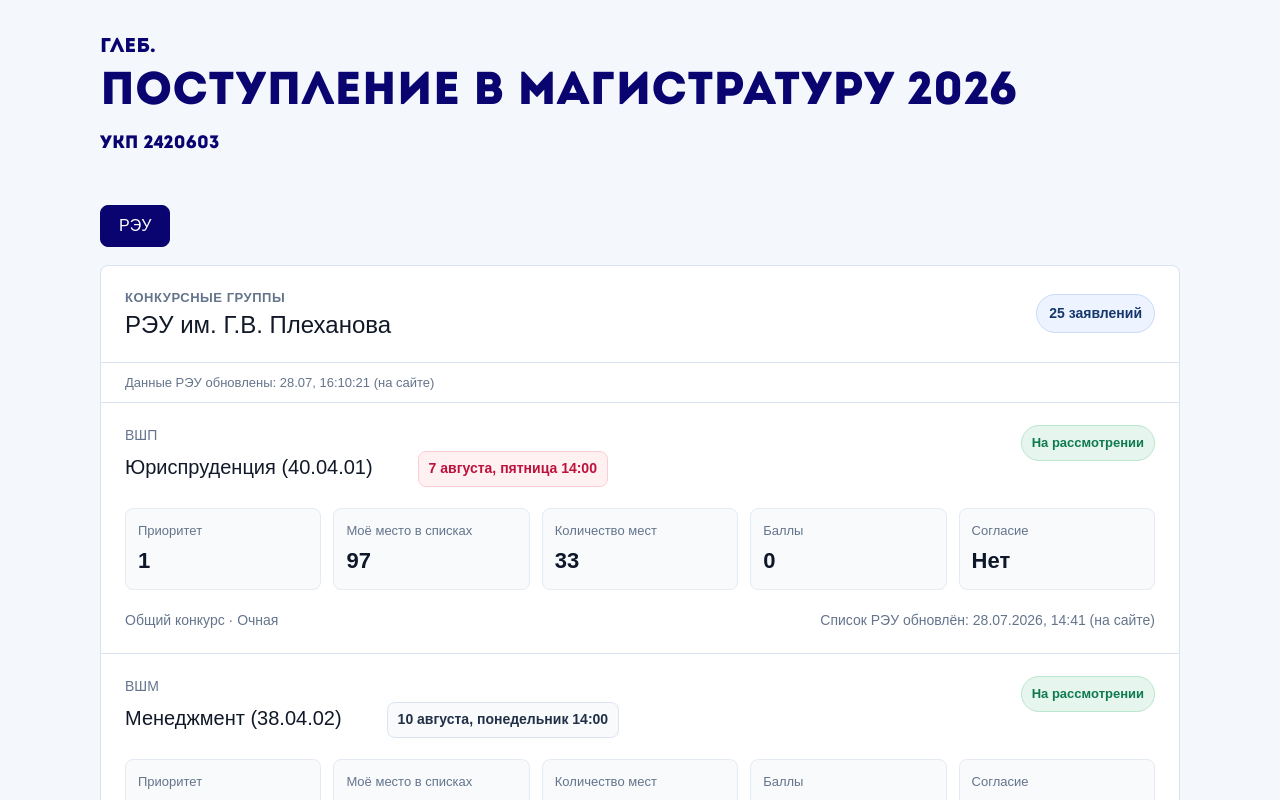
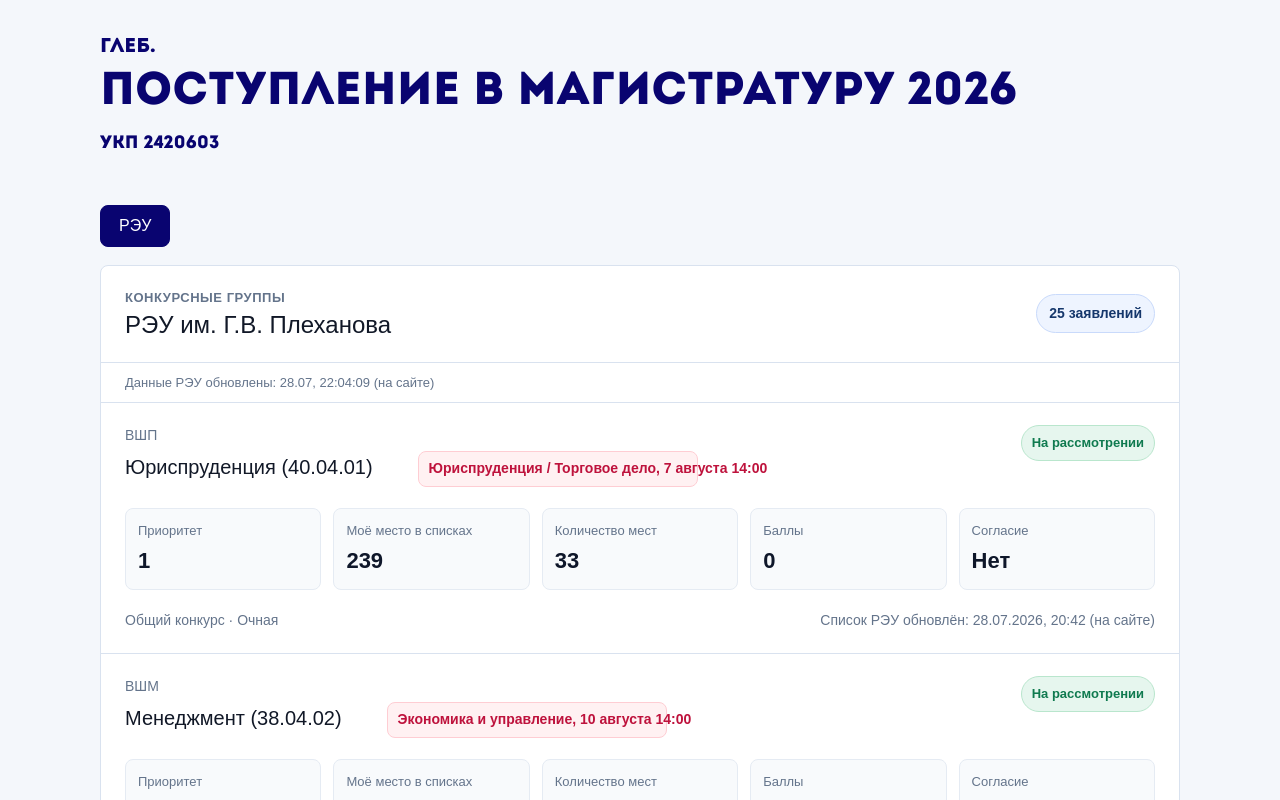
Before and after one commit to LaplaceRam/sait_postyplenia, a Next.js app: page / in a window 1280 px wide. Shown: the top 800 px of the page. Built offline with nearby package versions, Linux system fonts and the light colour scheme; no server answers.

Commit message:
Update exam schedule conflicts

```diff
--- a/app/globals.css
+++ b/app/globals.css
@@ -233,6 +233,7 @@
   background: #fff1f2;
   border-color: #fecdd3;
   color: #be123c;
+  font-weight: 800;
 }
 
 .exam-time[data-empty="true"] {
--- a/app/page.tsx
+++ b/app/page.tsx
@@ -74,39 +74,39 @@
   matches: string[];
 }> = [
   {
-    display: "7 августа, пятница 10:00",
+    display: "Бизнес-информатика, 7 августа 10:00",
     isConflict: false,
     matches: ["Бизнес-информатика"],
   },
   {
-    display: "7 августа, пятница 14:00",
+    display: "Юриспруденция / Торговое дело, 7 августа 14:00",
     isConflict: true,
     matches: ["Торговое дело", "Юриспруденция"],
   },
   {
-    display: "8 августа, суббота 10:00",
+    display: "Государственное и муниципальное управление, 8 августа 10:00",
     isConflict: false,
     matches: ["Государственное и муниципальное управление"],
   },
   {
-    display: "10 августа, понедельник 14:00",
-    isConflict: false,
+    display: "Экономика и управление, 10 августа 14:00",
+    isConflict: true,
     matches: ["Экономика", "Менеджмент", "Финансы и кредит"],
   },
   {
-    display: "13 августа, четверг 14:00",
-    isConflict: false,
-    matches: ["Информационные системы и технологии"],
+    display: "Информационные системы и технологии, 13 августа 14:00",
+    isConflict: true,
+    matches: ["Информационные системы и технологии", "Прикладная информатика"],
   },
   {
-    display: "14 августа, пятница 14:00",
+    display: "Управление персоналом / Товароведение, 14 августа 14:00",
     isConflict: true,
     matches: ["Товароведение", "Управление персоналом"],
   },
   {
-    display: "15 августа, суббота 10:00",
-    isConflict: false,
-    matches: ["Реклама и связи с общественностью"],
+    display: "Реклама и коммуникации, 15 августа 10:00",
+    isConflict: true,
+    matches: ["Реклама и связи с общественностью", "Медиакоммуникации"],
   },
 ];
 
--- a/public/data/rea-2420603.json
+++ b/public/data/rea-2420603.json
@@ -1,12 +1,12 @@
 {
   "applicantUkp": "2420603",
-  "fetchedAt": "2026-07-28T13:10:21.934Z",
+  "fetchedAt": "2026-07-28T19:04:09.591Z",
   "source": "REA",
   "groups": [
     {
       "agreement": false,
       "exam": {
-        "display": "7 августа, пятница 14:00",
+        "display": "Юриспруденция / Торговое дело, 7 августа 14:00",
         "isConflict": true,
         "matches": [
           "Торговое дело",
@@ -17,19 +17,19 @@
       "form": "Очная",
       "funding": "Общий конкурс",
       "id": "6c2f2b02-11ad-11f1-8dba-5cba2c649f58",
-      "myPlace": 97,
+      "myPlace": 239,
       "places": 33,
       "priority": 1,
       "program": "Юриспруденция (40.04.01)",
       "score": 0,
       "status": "На рассмотрении",
-      "updatedAt": "28.07.2026, 14:41"
+      "updatedAt": "28.07.2026, 20:42"
     },
     {
       "agreement": false,
       "exam": {
-        "display": "10 августа, понедельник 14:00",
-        "isConflict": false,
+        "display": "Экономика и управление, 10 августа 14:00",
+        "isConflict": true,
         "matches": [
           "Экономика",
           "Менеджмент",
@@ -40,19 +40,19 @@
       "form": "Очная",
       "funding": "Общий конкурс",
       "id": "6c2f212e-11ad-11f1-8dba-5cba2c649f58",
-      "myPlace": 187,
+      "myPlace": 494,
       "places": 16,
       "priority": 2,
       "program": "Менеджмент (38.04.02)",
       "score": 0,
       "status": "На рассмотрении",
-      "updatedAt": "28.07.2026, 14:41"
+      "updatedAt": "28.07.2026, 20:41"
     },
     {
       "agreement": false,
       "exam": {
-        "display": "10 августа, понедельник 14:00",
-        "isConflict": false,
+        "display": "Экономика и управление, 10 августа 14:00",
+        "isConflict": true,
         "matches": [
           "Экономика",
           "Менеджмент",
@@ -63,19 +63,19 @@
       "form": "Очная",
       "funding": "Общий конкурс",
       "id": "6c2f1f97-11ad-11f1-8dba-5cba2c649f58",
-      "myPlace": 63,
+      "myPlace": 175,
       "places": 13,
       "priority": 3,
       "program": "Экономика (38.04.01)",
       "score": 0,
       "status": "На рассмотрении",
-      "updatedAt": "28.07.2026, 14:41"
+      "updatedAt": "28.07.2026, 20:41"
     },
     {
       "agreement": false,
       "exam": {
-        "display": "10 августа, понедельник 14:00",
-        "isConflict": false,
+        "display": "Экономика и управление, 10 августа 14:00",
+        "isConflict": true,
         "matches": [
           "Экономика",
           "Менеджмент",
@@ -86,19 +86,19 @@
       "form": "Очная",
       "funding": "Общий конкурс",
       "id": "6c2f1e25-11ad-11f1-8dba-5cba2c649f58",
-      "myPlace": 149,
+      "myPlace": 341,
       "places": 18,
       "priority": 4,
       "program": "Экономика (38.04.01)",
       "score": 0,
       "status": "На рассмотрении",
-      "updatedAt": "28.07.2026, 14:41"
+      "updatedAt": "28.07.2026, 20:42"
     },
     {
       "agreement": false,
       "exam": {
-        "display": "10 августа, понедельник 14:00",
-        "isConflict": false,
+        "display": "Экономика и управление, 10 августа 14:00",
+        "isConflict": true,
         "matches": [
           "Экономика",
           "Менеджмент",
@@ -109,19 +109,19 @@
       "form": "Очная",
       "funding": "Общий конкурс",
       "id": "6c2f2178-11ad-11f1-8dba-5cba2c649f58",
-      "myPlace": 61,
+      "myPlace": 176,
       "places": 10,
       "priority": 5,
       "program": "Менеджмент (38.04.02)",
       "score": 0,
       "status": "На рассмотрении",
-      "updatedAt": "28.07.2026, 14:41"
+      "updatedAt": "28.07.2026, 20:41"
     },
     {
       "agreement": false,
       "exam": {
-        "display": "10 августа, понедельник 14:00",
-        "isConflict": false,
+        "display": "Экономика и управление, 10 августа 14:00",
+        "isConflict": true,
         "matches": [
           "Экономика",
           "Менеджмент",
@@ -132,19 +132,19 @@
       "form": "Очная",
       "funding": "Общий конкурс",
       "id": "6c2f21c2-11ad-11f1-8dba-5cba2c649f58",
-      "myPlace": 114,
+      "myPlace": 288,
       "places": 15,
       "priority": 6,
       "program": "Менеджмент (38.04.02)",
       "score": 0,
       "status": "На рассмотрении",
-      "updatedAt": "28.07.2026, 14:41"
+      "updatedAt": "28.07.2026, 20:42"
     },
     {
       "agreement": false,
       "exam": {
-        "display": "10 августа, понедельник 14:00",
-        "isConflict": false,
+        "display": "Экономика и управление, 10 августа 14:00",
+        "isConflict": true,
         "matches": [
           "Экономика",
           "Менеджмент",
@@ -155,19 +155,19 @@
       "form": "Очная",
       "funding": "Общий конкурс",
       "id": "6c2f227b-11ad-11f1-8dba-5cba2c649f58",
-      "myPlace": 98,
+      "myPlace": 272,
       "places": 7,
       "priority": 7,
       "program": "Менеджмент (38.04.02)",
       "score": 0,
       "status": "На рассмотрении",
-      "updatedAt": "28.07.2026, 14:41"
+      "updatedAt": "28.07.2026, 20:42"
     },
     {
       "agreement": false,
       "exam": {
-        "display": "10 августа, понедельник 14:00",
-        "isConflict": false,
+        "display": "Экономика и управление, 10 августа 14:00",
+        "isConflict": true,
         "matches": [
           "Экономика",
           "Менеджмент",
@@ -178,18 +178,18 @@
       "form": "Очная",
       "funding": "Общий конкурс",
       "id": "6c2f2ab8-11ad-11f1-8dba-5cba2c649f58",
-      "myPlace": 124,
+      "myPlace": 306,
       "places": 17,
       "priority": 8,
       "program": "Финансы и кредит (38.04.08)",
       "score": 0,
       "status": "На рассмотрении",
-      "updatedAt": "28.07.2026, 14:41"
+      "updatedAt": "28.07.2026, 20:42"
     },
     {
       "agreement": false,
       "exam": {
-        "display": "8 августа, суббота 10:00",
+        "display": "Государственное и муниципальное управление, 8 августа 10:00",
         "isConflict": false,
         "matches": [
           "Государственное и муниципальное управление"
@@ -199,18 +199,18 @@
       "form": "Очная",
       "funding": "Общий конкурс",
       "id": "6c2f237e-11ad-11f1-8dba-5cba2c649f58",
-      "myPlace": 71,
+      "myPlace": 169,
       "places": 9,
       "priority": 9,
       "program": "Государственное и муниципальное управление (38.04.04)",
       "score": 0,
       "status": "На рассмотрении",
-      "updatedAt": "28.07.2026, 14:41"
+      "updatedAt": "28.07.2026, 20:42"
     },
     {
       "agreement": false,
       "exam": {
-        "display": "8 августа, суббота 10:00",
+        "display": "Государственное и муниципальное управление, 8 августа 10:00",
         "isConflict": false,
         "matches": [
           "Государственное и муниципальное управление"
@@ -220,18 +220,18 @@
       "form": "Очная",
       "funding": "Общий конкурс",
       "id": "6c2f2437-11ad-11f1-8dba-5cba2c649f58",
-      "myPlace": 48,
+      "myPlace": 117,
       "places": 5,
       "priority": 10,
       "program": "Государственное и муниципальное управление (38.04.04)",
       "score": 0,
       "status": "На рассмотрении",
-      "updatedAt": "28.07.2026, 14:41"
+      "updatedAt": "28.07.2026, 20:42"
     },
     {
       "agreement": false,
       "exam": {
-        "display": "14 августа, пятница 14:00",
+        "display": "Управление персоналом / Товароведение, 14 августа 14:00",
         "isConflict": true,
         "matches": [
           "Товароведение",
@@ -242,90 +242,106 @@
       "form": "Очная",
       "funding": "Общий конкурс",
       "id": "6c2f22ea-11ad-11f1-8dba-5cba2c649f58",
-      "myPlace": 53,
+      "myPlace": 155,
       "places": 10,
       "priority": 11,
       "program": "Управление персоналом (38.04.03)",
       "score": 0,
       "status": "На рассмотрении",
-      "updatedAt": "28.07.2026, 14:41"
+      "updatedAt": "28.07.2026, 20:42"
     },
     {
       "agreement": false,
       "exam": {
-        "display": "15 августа, суббота 10:00",
-        "isConflict": false,
+        "display": "Реклама и коммуникации, 15 августа 10:00",
+        "isConflict": true,
         "matches": [
-          "Реклама и связи с общественностью"
+          "Реклама и связи с общественностью",
+          "Медиакоммуникации"
         ]
       },
       "faculty": "ВШКИ",
       "form": "Очная",
       "funding": "Общий конкурс",
       "id": "6c2f2b96-11ad-11f1-8dba-5cba2c649f58",
-      "myPlace": 114,
+      "myPlace": 281,
       "places": 20,
       "priority": 12,
       "program": "Реклама и связи с общественностью (42.04.01)",
       "score": 0,
       "status": "На рассмотрении",
-      "updatedAt": "28.07.2026, 14:41"
+      "updatedAt": "28.07.2026, 20:41"
     },
     {
       "agreement": false,
       "exam": {
-        "display": "13 августа, четверг 14:00",
-        "isConflict": false,
+        "display": "Информационные системы и технологии, 13 августа 14:00",
+        "isConflict": true,
         "matches": [
-          "Информационные системы и технологии"
+          "Информационные системы и технологии",
+          "Прикладная информатика"
         ]
       },
       "faculty": "ВШКМС",
       "form": "Очная",
       "funding": "Общий конкурс",
       "id": "6c2f1bfa-11ad-11f1-8dba-5cba2c649f58",
-      "myPlace": 59,
+      "myPlace": 219,
       "places": 25,
       "priority": 13,
       "program": "Информационные системы и технологии (09.04.02)",
       "score": 0,
       "status": "На рассмотрении",
-      "updatedAt": "28.07.2026, 14:41"
+      "updatedAt": "28.07.2026, 20:41"
     },
     {
       "agreement": false,
-      "exam": null,
+      "exam": {
+        "display": "Информационные системы и технологии, 13 августа 14:00",
+        "isConflict": true,
+        "matches": [
+          "Информационные системы и технологии",
+          "Прикладная информатика"
+        ]
+      },
       "faculty": "ВШКМС",
       "form": "Очная",
       "funding": "Общий конкурс",
       "id": "6c2f1c8e-11ad-11f1-8dba-5cba2c649f58",
-      "myPlace": 70,
+      "myPlace": 264,
       "places": 33,
       "priority": 14,
       "program": "Прикладная информатика (09.04.03)",
       "score": 0,
       "status": "На рассмотрении",
-      "updatedAt": "28.07.2026, 14:41"
+      "updatedAt": "28.07.2026, 20:41"
     },
     {
       "agreement": false,
-      "exam": null,
+      "exam": {
+        "display": "Информационные системы и технологии, 13 августа 14:00",
+        "isConflict": true,
+        "matches": [
+          "Информационные системы и технологии",
+          "Прикладная информатика"
+        ]
+      },
       "faculty": "Форсайт",
       "form": "Очная",
       "funding": "Общий конкурс",
       "id": "6c2f1cd8-11ad-11f1-8dba-5cba2c649f58",
-      "myPlace": 55,
+      "myPlace": 163,
       "places": 24,
       "priority": 15,
       "program": "Прикладная информатика (09.04.03)",
       "score": 0,
       "status": "На рассмотрении",
-      "updatedAt": "28.07.2026, 14:41"
+      "updatedAt": "28.07.2026, 20:42"
     },
     {
       "agreement": false,
       "exam": {
-        "display": "7 августа, пятница 10:00",
+        "display": "Бизнес-информатика, 7 августа 10:00",
         "isConflict": false,
         "matches": [
           "Бизнес-информатика"
@@ -335,34 +351,41 @@
       "form": "Очная",
       "funding": "Общий конкурс",
       "id": "6c2f24a6-11ad-11f1-8dba-5cba2c649f58",
-      "myPlace": 55,
+      "myPlace": 186,
       "places": 10,
       "priority": 16,
       "program": "Бизнес-информатика (38.04.05)",
       "score": 0,
       "status": "На рассмотрении",
-      "updatedAt": "28.07.2026, 14:41"
+      "updatedAt": "28.07.2026, 20:41"
     },
     {
       "agreement": false,
-      "exam": null,
+      "exam": {
+        "display": "Реклама и коммуникации, 15 августа 10:00",
+        "isConflict": true,
+        "matches": [
+          "Реклама и связи с общественностью",
+          "Медиакоммуникации"
+        ]
+      },
       "faculty": "ИПАМ",
       "form": "Очная",
       "funding": "Общий конкурс",
       "id": "6c2f2c2a-11ad-11f1-8dba-5cba2c649f58",
-      "myPlace": 132,
+      "myPlace": 297,
       "places": 30,
       "priority": 17,
       "program": "Медиакоммуникации (42.04.05)",
       "score": 0,
       "status": "На рассмотрении",
-      "updatedAt": "28.07.2026, 14:41"
+      "updatedAt": "28.07.2026, 20:42"
     },
     {
       "agreement": false,
       "exam": {
-        "display": "10 августа, понедельник 14:00",
-        "isConflict": false,
+        "display": "Экономика и управление, 10 августа 14:00",
+        "isConflict": true,
         "matches": [
           "Экономика",
           "Менеджмент",
@@ -373,19 +396,19 @@
       "form": "Очная",
       "funding": "Общий конкурс",
       "id": "6c2f220c-11ad-11f1-8dba-5cba2c649f58",
-      "myPlace": 153,
+      "myPlace": 369,
       "places": 15,
       "priority": 18,
       "program": "Менеджмент (38.04.02)",
       "score": 0,
       "status": "На рассмотрении",
-      "updatedAt": "28.07.2026, 14:41"
+      "updatedAt": "28.07.2026, 20:41"
     },
     {
       "agreement": false,
       "exam": {
-        "display": "10 августа, понедельник 14:00",
-        "isConflict": false,
+        "display": "Экономика и управление, 10 августа 14:00",
+        "isConflict": true,
         "matches": [
           "Экономика",
           "Менеджмент",
@@ -396,19 +419,19 @@
       "form": "Очная",
       "funding": "Общий конкурс",
       "id": "e2db4933-39a8-11f1-8dbe-5cba2c649f58",
-      "myPlace": 87,
+      "myPlace": 240,
       "places": 14,
       "priority": 19,
       "program": "Менеджмент (38.04.02)",
       "score": 0,
       "status": "На рассмотрении",
-      "updatedAt": "28.07.2026, 14:42"
+      "updatedAt": "28.07.2026, 20:42"
     },
     {
       "agreement": false,
       "exam": {
-        "display": "10 августа, понедельник 14:00",
-        "isConflict": false,
+        "display": "Экономика и управление, 10 августа 14:00",
+        "isConflict": true,
         "matches": [
           "Экономика",
           "Менеджмент",
@@ -419,19 +442,19 @@
       "form": "Очная",
       "funding": "Общий конкурс",
       "id": "663533eb-11ad-11f1-8dba-5cba2c649f58",
-      "myPlace": 111,
+      "myPlace": 282,
       "places": 8,
       "priority": 20,
       "program": "Экономика (38.04.01)",
       "score": 0,
       "status": "На рассмотрении",
-      "updatedAt": "28.07.2026, 14:42"
+      "updatedAt": "28.07.2026, 20:42"
     },
     {
       "agreement": false,
       "exam": {
-        "display": "10 августа, понедельник 14:00",
-        "isConflict": false,
+        "display": "Экономика и управление, 10 августа 14:00",
+        "isConflict": true,
         "matches": [
           "Экономика",
           "Менеджмент",
@@ -442,19 +465,19 @@
       "form": "Очная",
       "funding": "Общий конкурс",
       "id": "6c2f202b-11ad-11f1-8dba-5cba2c649f58",
-      "myPlace": 99,
+      "myPlace": 213,
       "places": 10,
       "priority": 21,
       "program": "Экономика (38.04.01)",
       "score": 0,
       "status": "На рассмотрении",
-      "updatedAt": "28.07.2026, 14:41"
+      "updatedAt": "28.07.2026, 20:42"
     },
     {
       "agreement": false,
       "exam": {
-        "display": "10 августа, понедельник 14:00",
-        "isConflict": false,
+        "display": "Экономика и управление, 10 августа 14:00",
+        "isConflict": true,
         "matches": [
           "Экономика",
           "Менеджмент",
@@ -465,19 +488,19 @@
       "form": "Очная",
       "funding": "Общий конкурс",
       "id": "6c2f1d6c-11ad-11f1-8dba-5cba2c649f58",
-      "myPlace": 154,
+      "myPlace": 356,
       "places": 10,
       "priority": 22,
       "program": "Экономика (38.04.01)",
       "score": 0,
       "status": "На рассмотрении",
-      "updatedAt": "28.07.2026, 14:41"
+      "updatedAt": "28.07.2026, 20:42"
     },
     {
       "agreement": false,
       "exam": {
-        "display": "10 августа, понедельник 14:00",
-        "isConflict": false,
+        "display": "Экономика и управление, 10 августа 14:00",
+        "isConflict": true,
         "matches": [
           "Экономика",
           "Менеджмент",
@@ -488,18 +511,18 @@
       "form": "Очная",
       "funding": "Общий конкурс",
       "id": "6c2f1f03-11ad-11f1-8dba-5cba2c649f58",
-      "myPlace": 127,
+      "myPlace": 295,
       "places": 11,
       "priority": 23,
       "program": "Экономика (38.04.01)",
       "score": 0,
       "status": "На рассмотрении",
-      "updatedAt": "28.07.2026, 14:41"
+      "updatedAt": "28.07.2026, 20:41"
     },
     {
       "agreement": false,
       "exam": {
-        "display": "7 августа, пятница 14:00",
+        "display": "Юриспруденция / Торговое дело, 7 августа 14:00",
         "isConflict": true,
         "matches": [
           "Торговое дело",
@@ -510,18 +533,18 @@
       "form": "Очная",
       "funding": "Общий конкурс",
       "id": "6c2f255f-11ad-11f1-8dba-5cba2c649f58",
-      "myPlace": 28,
+      "myPlace": 98,
       "places": 9,
       "priority": 24,
       "program": "Торговое дело (38.04.06)",
       "score": 0,
       "status": "На рассмотрении",
-      "updatedAt": "28.07.2026, 14:41"
+      "updatedAt": "28.07.2026, 20:42"
     },
     {
       "agreement": false,
       "exam": {
-        "display": "14 августа, пятница 14:00",
+        "display": "Управление персоналом / Товароведение, 14 августа 14:00",
         "isConflict": true,
         "matches": [
           "Товароведение",
@@ -532,13 +555,13 @@
       "form": "Очная",
       "funding": "Общий конкурс",
       "id": "6c2f2a24-11ad-11f1-8dba-5cba2c649f58",
-      "myPlace": 6,
+      "myPlace": 31,
       "places": 8,
       "priority": 25,
       "program": "Товароведение (38.04.07)",
       "score": 0,
       "status": "На рассмотрении",
-      "updatedAt": "28.07.2026, 14:41"
+      "updatedAt": "28.07.2026, 20:41"
     }
   ]
 }
--- a/scripts/fetch-rea-data.mjs
+++ b/scripts/fetch-rea-data.mjs
@@ -15,39 +15,39 @@
 
 const examSchedules = [
   {
-    display: "7 августа, пятница 10:00",
+    display: "Бизнес-информатика, 7 августа 10:00",
     isConflict: false,
     matches: ["Бизнес-информатика"],
   },
   {
-    display: "7 августа, пятница 14:00",
+    display: "Юриспруденция / Торговое дело, 7 августа 14:00",
     isConflict: true,
     matches: ["Торговое дело", "Юриспруденция"],
   },
   {
-    display: "8 августа, суббота 10:00",
+    display: "Государственное и муниципальное управление, 8 августа 10:00",
     isConflict: false,
     matches: ["Государственное и муниципальное управление"],
   },
   {
-    display: "10 августа, понедельник 14:00",
-    isConflict: false,
+    display: "Экономика и управление, 10 августа 14:00",
+    isConflict: true,
     matches: ["Экономика", "Менеджмент", "Финансы и кредит"],
   },
   {
-    display: "13 августа, четверг 14:00",
-    isConflict: false,
-    matches: ["Информационные системы и технологии"],
+    display: "Информационные системы и технологии, 13 августа 14:00",
+    isConflict: true,
+    matches: ["Информационные системы и технологии", "Прикладная информатика"],
   },
   {
-    display: "14 августа, пятница 14:00",
+    display: "Управление персоналом / Товароведение, 14 августа 14:00",
     isConflict: true,
     matches: ["Товароведение", "Управление персоналом"],
   },
   {
-    display: "15 августа, суббота 10:00",
-    isConflict: false,
-    matches: ["Реклама и связи с общественностью"],
+    display: "Реклама и коммуникации, 15 августа 10:00",
+    isConflict: true,
+    matches: ["Реклама и связи с общественностью", "Медиакоммуникации"],
   },
 ];
 
```
Also changed, not shown: 3 other files (tests, documents, lock files or other folders).
